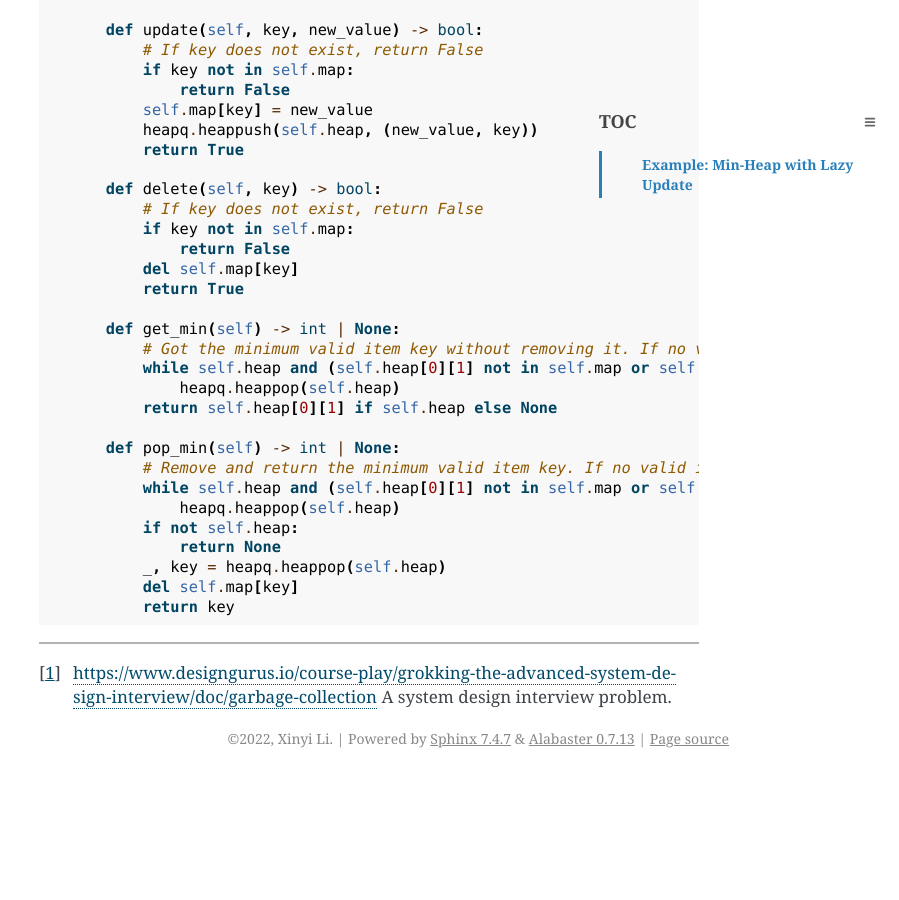
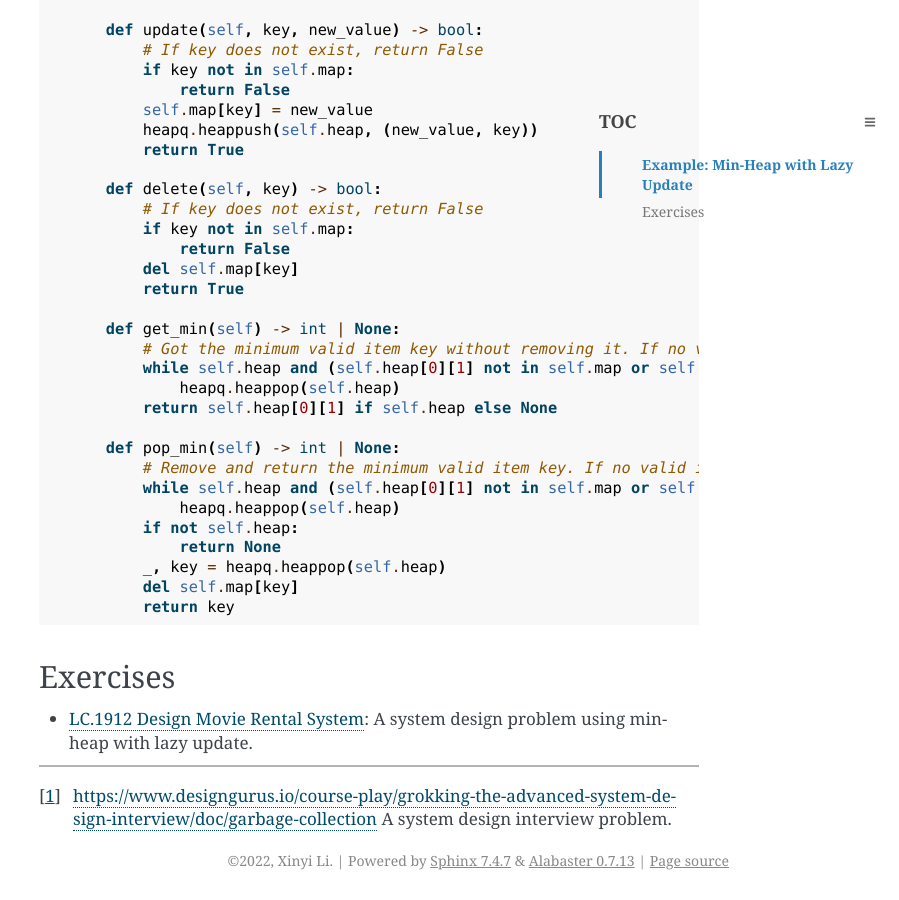
Before and after one commit to li-xin-yi/lctemplates, a Sphinx documentation site: the page built from docs/source/lazy-update.md, in a window 1280 px wide and 900 px high, scrolled down 952 px. Shown: the whole window, without its empty margins (381-1280 px from the left). Built offline with Sphinx 7.4.7, drawn with Linux system fonts in a browser that asks for light colours; before the commit the page ends 1730 px from its top, so only the background shows below that.

Commit message:
Add Lazy Update section to index and include exercises in Lazy Update and Segment Tree documentation

````diff
--- a/docs/source/lazy-update.md
+++ b/docs/source/lazy-update.md
@@ -68,7 +68,8 @@ class MinHeapWithLazyUpdate:
         return key
 ```
 
+## Exercises
 
-
+- [LC.1912 Design Movie Rental System](https://leetcode.com/problems/design-movie-rental-system/): A system design problem using min-heap with lazy update.
 
 [^1]: https://www.designgurus.io/course-play/grokking-the-advanced-system-design-interview/doc/garbage-collection A system design interview problem.
````
Also changed, not shown: docs/source/index.md (+1 -0 lines), docs/source/segtree.md (+5 -1 lines).
